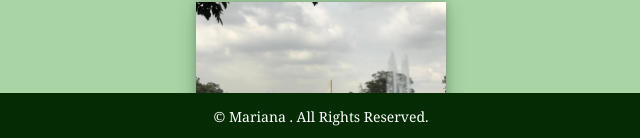
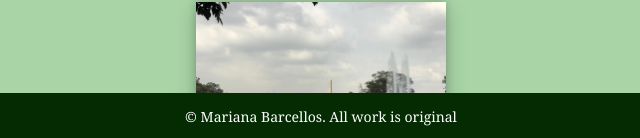
Before and after one commit to marianabarcellos/travelogue-cprg-218, a plain HTML site: page index.html in a window 1280 px wide. Shown: the part 660-798 px from the top of the page, 319-959 px from the left. Drawn offline with Linux system fonts and the light colour scheme.

Commit message:
Correct footer

```diff
--- a/index.html
+++ b/index.html
@@ -128,7 +128,7 @@
 
 		<footer>
 			<p>
-				&copy; Mariana <span id="current-year"></span>. All Rights Reserved.
+				&copy; Mariana Barcellos. All work is original
 			</p>
 		</footer>
 	</body>
```
